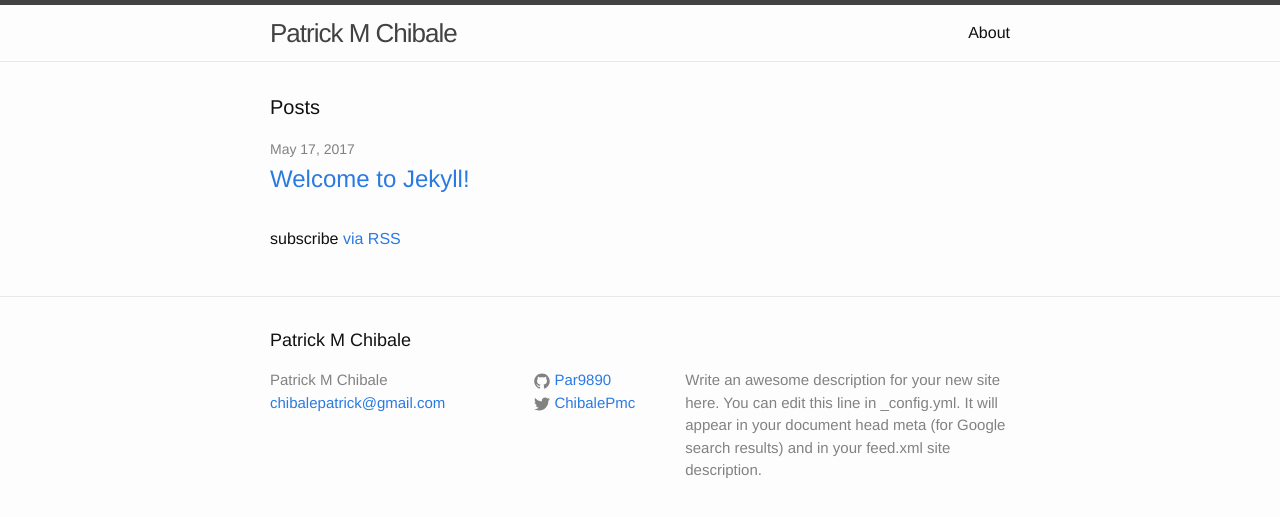
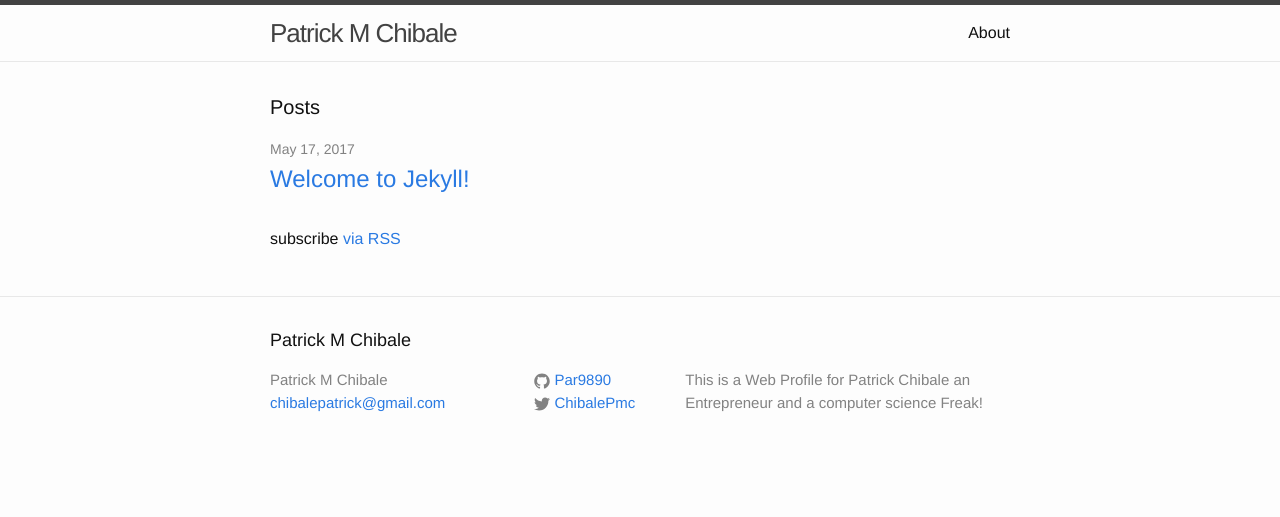
Before and after one commit to Par9890/par9890.github.io, a Jekyll site: the page built from index.html, in a window 1280 px wide. Shown: the top 517 px of the page. Built offline with Jekyll 4.4.1, drawn with Linux system fonts in a browser that asks for light colours.

Commit message:
Update _config.yml

```diff
--- a/_config.yml
+++ b/_config.yml
@@ -9,9 +9,7 @@
 title: Patrick M Chibale
 email: chibalepatrick@gmail.com
 description: > # this means to ignore newlines until "baseurl:"
-  Write an awesome description for your new site here. You can edit this
-  line in _config.yml. It will appear in your document head meta (for
-  Google search results) and in your feed.xml site description.
+  This is a Web Profile for Patrick Chibale an Entrepreneur and a computer science Freak!
 baseurl: "" # the subpath of your site, e.g. /blog
 url: "http://yourdomain.com" # the base hostname & protocol for your site
 twitter_username: ChibalePmc
```
